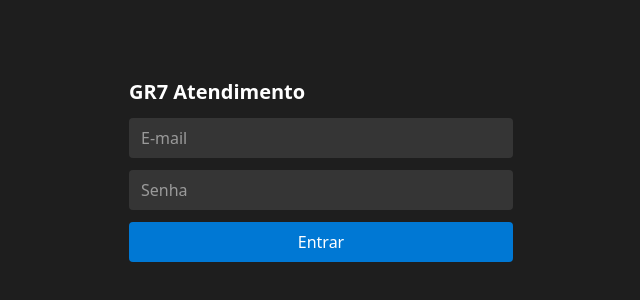
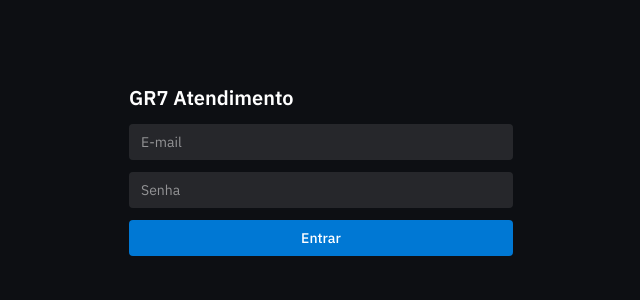
Before and after one commit to gr7autocom/atendimento-gr7, a React (Vite) app: page /login in a window 1280 px wide. Shown: the part 230-530 px from the top of the page, without its empty margins (319-959 px from the left). Built offline with nearby package versions, Linux system fonts and the light colour scheme; no server answers.

Commit message:
feat(design): tokens, fontes IBM Plex e base do tema

```diff
--- a/package.json
+++ b/package.json
@@ -12,6 +12,8 @@
     "test:watch": "vitest"
   },
   "dependencies": {
+    "@fontsource/ibm-plex-mono": "^5.3.0",
+    "@fontsource/ibm-plex-sans": "^5.3.0",
     "@supabase/supabase-js": "^2.110.8",
     "@tailwindcss/vite": "^4.3.3",
     "@tanstack/react-query": "^5.101.4",
--- a/src/index.css
+++ b/src/index.css
@@ -1,22 +1,78 @@
-@import './design-tokens.css';
+/* Fontes locais (sem CDN): IBM Plex Sans para UI, Mono para dados */
+@import '@fontsource/ibm-plex-sans/400.css';
+@import '@fontsource/ibm-plex-sans/500.css';
+@import '@fontsource/ibm-plex-sans/600.css';
+@import '@fontsource/ibm-plex-mono/400.css';
+@import '@fontsource/ibm-plex-mono/500.css';
+
+@import './tema.css';
 @import 'tailwindcss';
 
-/* Dark theme base (dark-only, igual ao painel) */
+/* Base dark-only (ADR-10) */
 html {
   color-scheme: dark;
 }
+
 html,
+body,
+#root {
+  height: 100%;
+}
+
 body {
   margin: 0;
-  background-color: #1e1e1e;
-  color: #e8e8e8;
-  font-family: system-ui, -apple-system, 'Segoe UI', Roboto, sans-serif;
+  background-color: var(--sf-0);
+  color: var(--tx-1);
+  font-family: 'IBM Plex Sans', system-ui, sans-serif;
+  font-size: 14px;
+  line-height: 1.45;
   -webkit-font-smoothing: antialiased;
   -moz-osx-font-smoothing: grayscale;
-  line-height: 1.5;
 }
 
+/* Dados (protocolo, telefone, hora) em mono: alinham e leem melhor em lista */
+.dado {
+  font-family: 'IBM Plex Mono', ui-monospace, monospace;
+  font-variant-numeric: tabular-nums;
+}
+
+/* Rótulo de bloco no painel lateral */
+.rotulo {
+  font-size: 11px;
+  font-weight: 500;
+  letter-spacing: 0.04em;
+  text-transform: uppercase;
+  color: var(--tx-3);
+}
+
+/* Foco visível e consistente em tudo que é interativo */
+:where(button, a, input, textarea, select, [tabindex]):focus-visible {
+  outline: 2px solid var(--br-2);
+  outline-offset: 2px;
+  border-radius: var(--r-1);
+}
+
+/* Scrollbar fina, sem roubar atenção */
 * {
-  scrollbar-color: #3c3c3c #1e1e1e;
   scrollbar-width: thin;
+  scrollbar-color: #2a313b var(--sf-1);
 }
+*::-webkit-scrollbar {
+  width: 10px;
+  height: 10px;
+}
+*::-webkit-scrollbar-thumb {
+  background: #2a313b;
+  border-radius: var(--r-full);
+  border: 3px solid transparent;
+  background-clip: content-box;
+}
+*::-webkit-scrollbar-thumb:hover {
+  background: #39424e;
+  background-clip: content-box;
+}
+
+::selection {
+  background: var(--br-soft);
+  color: var(--tx-1);
+}
--- /dev/null
+++ b/src/tema.css
@@ -0,0 +1,81 @@
+/**
+ * Tema do Atendimento GR7 (ADR-10): identidade própria, dark-only.
+ *
+ * Ideia: hierarquia por CAMADAS DE SUPERFÍCIE, não por borda em tudo. A cor da
+ * marca aparece só onde há ação, seleção ou foco. Status vira ponto colorido,
+ * que lê mais rápido que texto numa lista densa.
+ */
+:root {
+  /* Superfícies, do fundo ao elevado (quase-preto frio) */
+  --sf-0: #0d0f13; /* fundo da aplicação */
+  --sf-1: #12151b; /* painéis e barras */
+  --sf-2: #171b22; /* cards, linhas, hover */
+  --sf-3: #1e242d; /* elevado: modais, menus */
+
+  /* Bordas (sutis: separam sem pesar) */
+  --bd-1: rgba(255, 255, 255, 0.06);
+  --bd-2: rgba(255, 255, 255, 0.1);
+  --bd-3: rgba(255, 255, 255, 0.16);
+
+  /* Texto */
+  --tx-1: #e6e9ee; /* principal */
+  --tx-2: #9aa4b2; /* secundário */
+  --tx-3: #6a7482; /* apoio, placeholder */
+
+  /* Marca (azul do painel) */
+  --br-1: #0078d4;
+  --br-2: #3b9eff; /* hover */
+  --br-3: #005a9e; /* pressionado */
+  --br-soft: rgba(0, 120, 212, 0.16); /* seleção, fundo de selo */
+
+  /* Semânticas */
+  --ok: #3fb950;
+  --warn: #d29922;
+  --err: #f85149;
+  --err-soft: rgba(248, 81, 73, 0.14);
+
+  /* Forma */
+  --r-1: 6px;
+  --r-2: 10px;
+  --r-full: 999px;
+
+  /* Profundidade */
+  --sh-1: 0 1px 2px rgba(0, 0, 0, 0.4);
+  --sh-2: 0 12px 32px rgba(0, 0, 0, 0.55);
+
+  /* Movimento */
+  --t-1: 120ms ease;
+  --t-2: 160ms ease;
+}
+
+/* Tokens expostos ao Tailwind v4 (permite bg-sf-1, text-tx-2, etc.) */
+@theme {
+  --color-sf-0: var(--sf-0);
+  --color-sf-1: var(--sf-1);
+  --color-sf-2: var(--sf-2);
+  --color-sf-3: var(--sf-3);
+
+  --color-bd-1: var(--bd-1);
+  --color-bd-2: var(--bd-2);
+  --color-bd-3: var(--bd-3);
+
+  --color-tx-1: var(--tx-1);
+  --color-tx-2: var(--tx-2);
+  --color-tx-3: var(--tx-3);
+
+  --color-br-1: var(--br-1);
+  --color-br-2: var(--br-2);
+  --color-br-3: var(--br-3);
+  --color-br-soft: var(--br-soft);
+
+  --color-ok: var(--ok);
+  --color-warn: var(--warn);
+  --color-err: var(--err);
+  --color-err-soft: var(--err-soft);
+
+  --radius-1: var(--r-1);
+  --radius-2: var(--r-2);
+
+  --font-sans: 'IBM Plex Sans', system-ui, sans-serif;
+  --font-mono: 'IBM Plex Mono', ui-monospace, monospace;
+}
```
Also changed, not shown: 1 other file (tests, documents, lock files or other folders).
